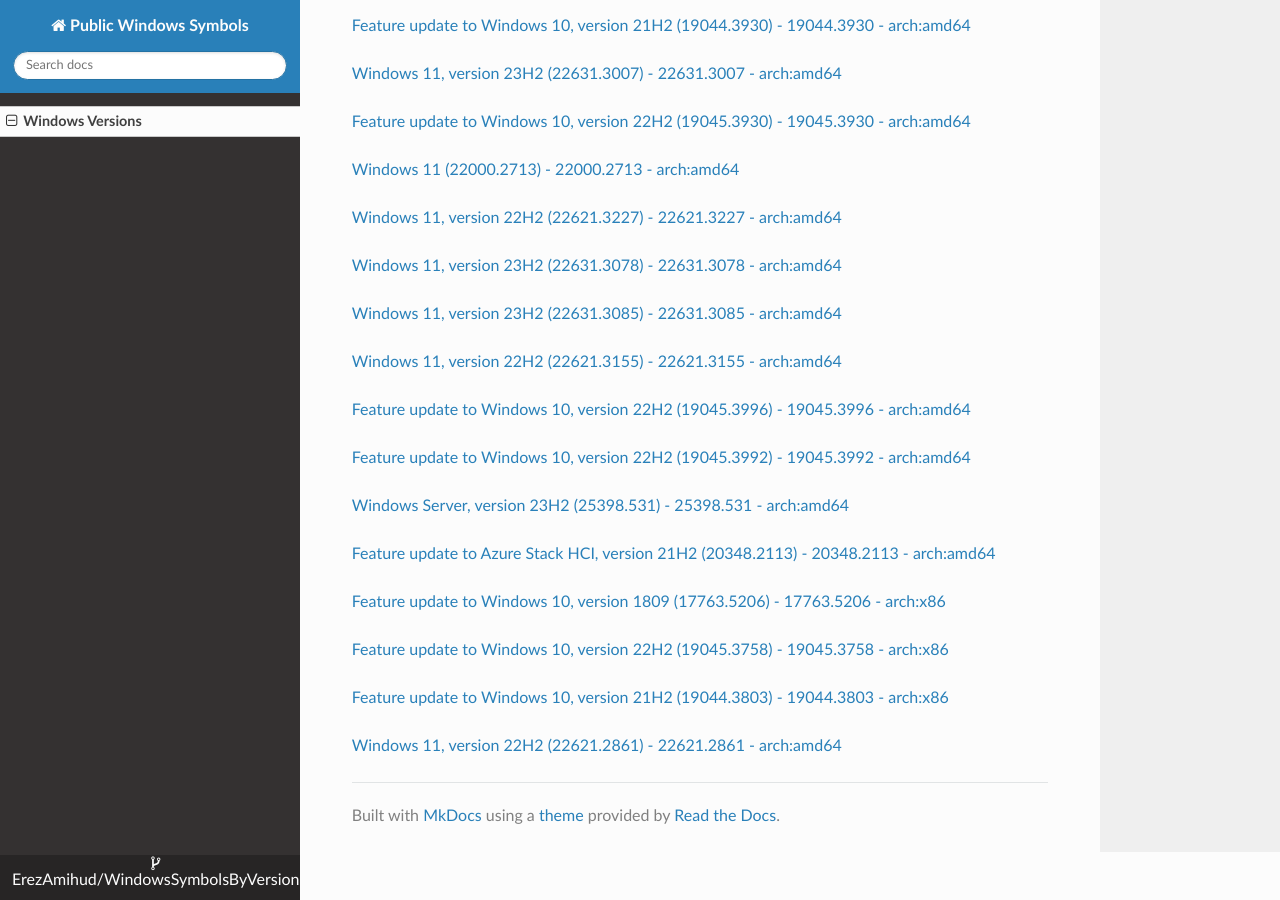
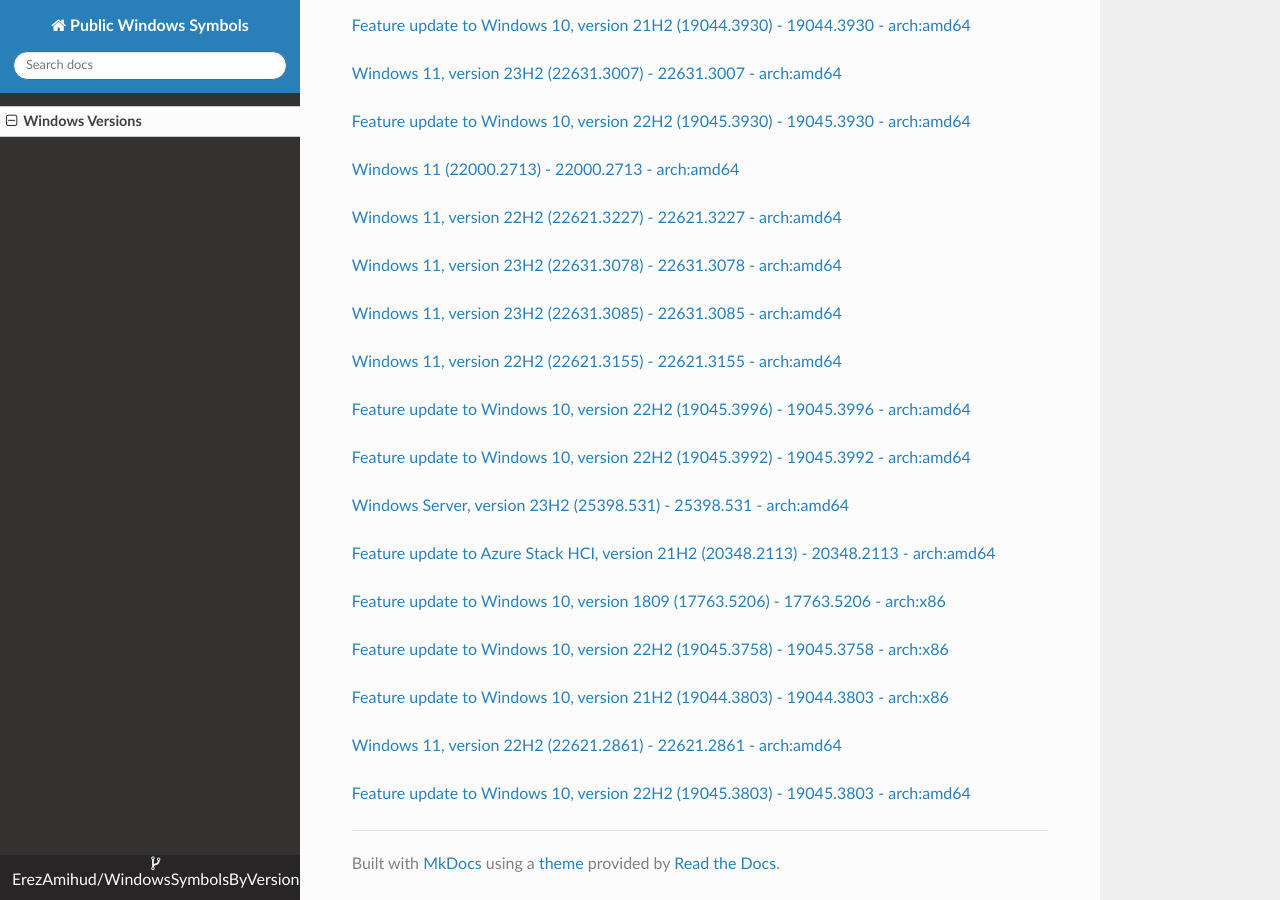
Before and after one commit to ErezAmihud/WindowsSymbolsByVersion, an MkDocs documentation site: the page built from docs/index.md, in a window 1280 px wide and 900 px high, scrolled down 19805 px. Built offline with MkDocs 1.6.1, drawn with Linux system fonts in a browser that asks for light colours; nearby versions of some CDN libraries.

Commit message:
Automated commit, add manifest for 169eb6b3-af73-4a01-a70b-c4c31fb731a9

```diff
--- a/docs/index.md
+++ b/docs/index.md
@@ -1099,3 +1099,6 @@
 
 
 [Windows 11, version 22H2 (22621.2861) - 22621.2861 - arch:amd64](https://github.com/ErezAmihud/WindowsSymbolsByVersion/blob/main/manifests/8ef9bf34-c20d-4f5d-8894-9ed551d34cea.manifest)
+
+
+[Feature update to Windows 10, version 22H2 (19045.3803) - 19045.3803 - arch:amd64](https://github.com/ErezAmihud/WindowsSymbolsByVersion/blob/main/manifests/169eb6b3-af73-4a01-a70b-c4c31fb731a9.manifest)
```
Also changed, not shown: process_builds.json (+1 -1 lines), 1 other file.
